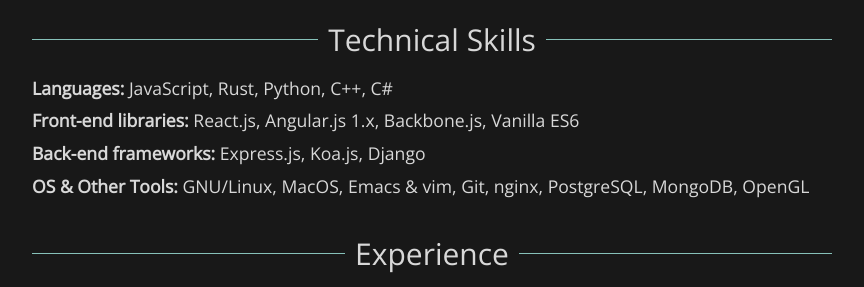
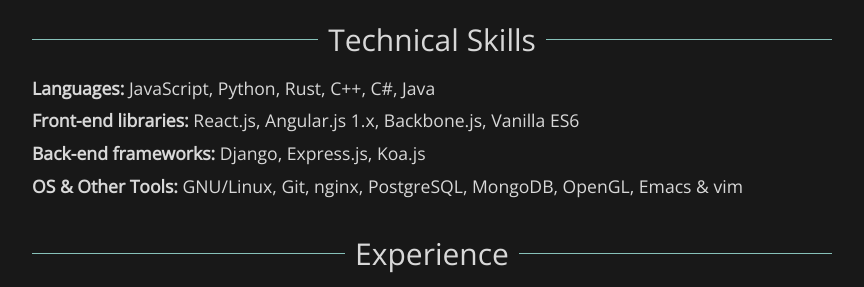
Before and after one commit to obsoke/obsoke.github.io, a Jekyll site: the page built from resume/index.html, in a window 1280 px wide. Shown: the part 265-552 px from the top of the page, without its empty margins (208-1072 px from the left). Built offline with Jekyll 4.4.1, drawn with Linux system fonts in a browser that asks for light colours.

Commit message:
updating mah skills

```diff
--- a/_data/old_resume.json
+++ b/_data/old_resume.json
@@ -14,7 +14,6 @@
 
   "contact": {
     "website": "http://dale.io",
-    "phone": "(647) - 701 - 4151",
     "email": "dale@dale.io"
   },
 
--- a/_data/resume.yml
+++ b/_data/resume.yml
@@ -7,10 +7,11 @@
   - category: Languages
     list:
       - JavaScript
+      - Python
       - Rust
-      - Python
       - C++
       - C#
+      - Java
 
   - category: Front-end libraries
     list:
@@ -21,20 +22,19 @@
 
   - category: Back-end frameworks
     list:
+      - Django
       - Express.js
       - Koa.js
-      - Django
 
   - category: OS & Other Tools
     list:
       - GNU/Linux
-      - MacOS
-      - Emacs & vim
       - Git
       - nginx
       - PostgreSQL
       - MongoDB
       - OpenGL
+      - Emacs & vim
 
 experience:
   - employer: Self-employed
```
